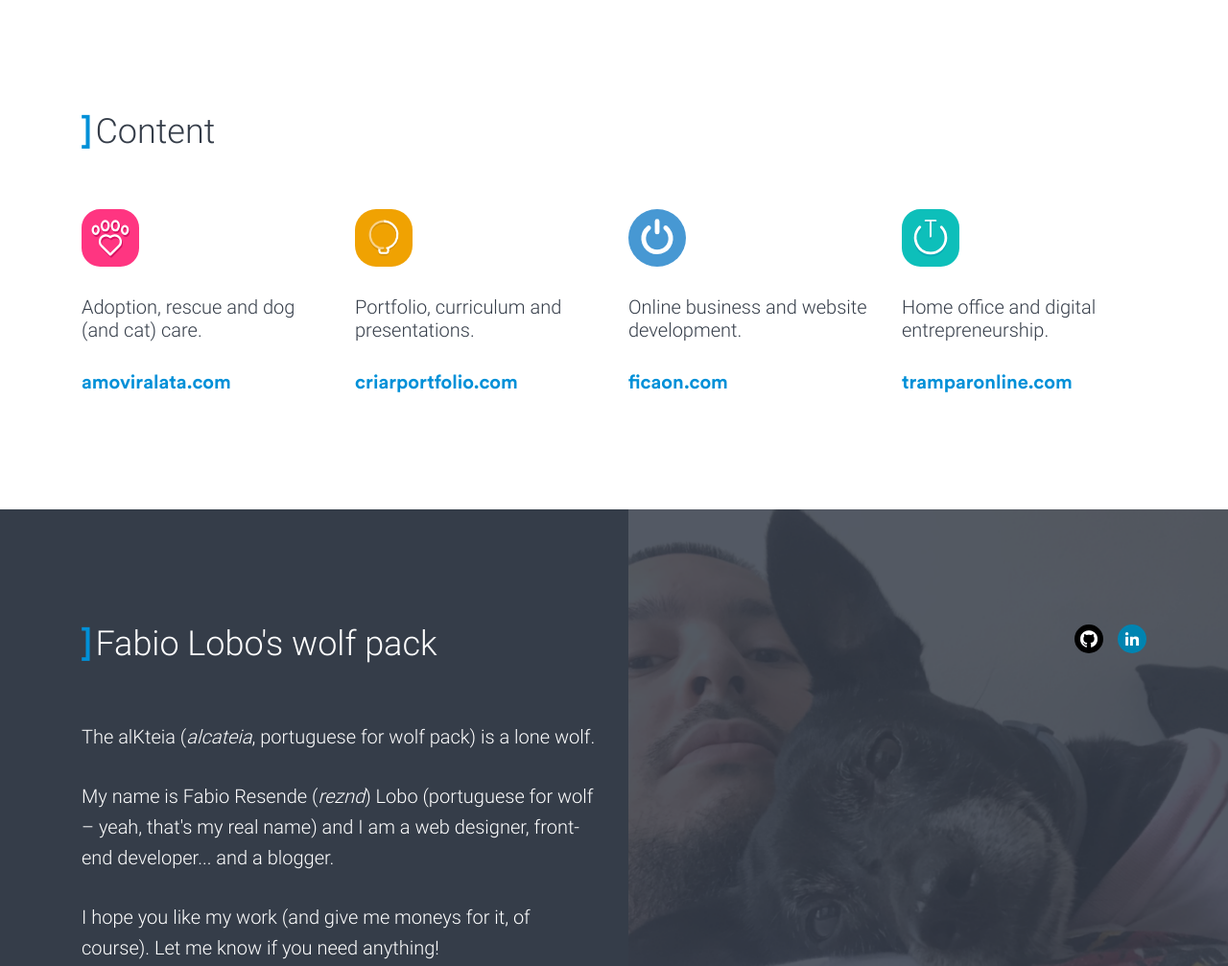
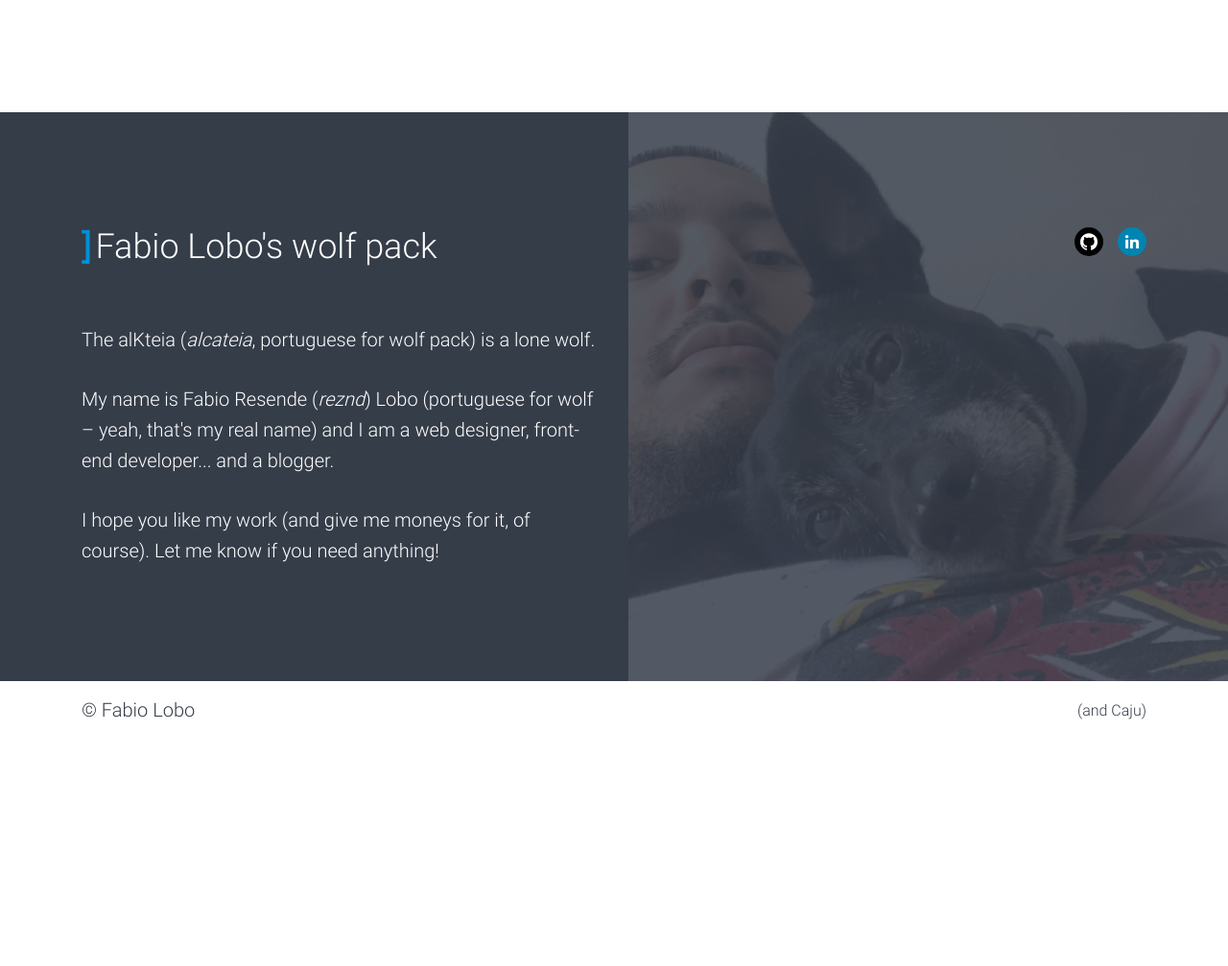
Before and after one commit to fabiorlobo/alKteia, a website: page dev_files/html/index.html in a window 1280 px wide. Shown: the part 1217-2224 px from the top of the page at 96% size. After the commit the page ends 1987 px from the top, so only its background shows below. Drawn offline with nearby package versions, Linux system fonts and the light colour scheme; files that its build step writes are made by us from their sources; files whose address does not match are found by name; a web font is replaced by a local one.

```diff
--- a/dev_files/html/index.html
+++ b/dev_files/html/index.html
@@ -64,46 +64,6 @@
 				</div>
 			</section>
 
-			<section class="main__section wrapper">
-				<h2 class="main__section__title">Content</h2>
-
-				<div class="cols cols--4">
-
-					<div class="portfolio col">
-						<i class="portfolio__icon"><img loading="lazy" src="assets/images/amoviralata.svg" width="60" height="60" alt="Amo Vira Lata"></i>
-
-						<p>Adoption, rescue and dog (and cat) care.</p>
-
-						<a class="portfolio__link" href="https://www.amoviralata.com">amoviralata.com</a>
-					</div>
-
-					<div class="portfolio col">
-						<i class="portfolio__icon"><img loading="lazy" src="assets/images/criarportfolio.svg" width="60" height="60" alt="Criar Portfolio"></i>
-
-						<p>Portfolio, curriculum and presentations.</p>
-
-						<a class="portfolio__link" href="https://www.criarportfolio.com">criarportfolio.com</a>
-					</div>
-
-					<div class="portfolio col">
-						<i class="portfolio__icon"><img loading="lazy" src="assets/images/ficaon.svg" width="60" height="60" alt="FicaOn"></i>
-
-						<p>Online business and website development.</p>
-
-						<a class="portfolio__link" href="https://www.ficaon.com">ficaon.com</a>
-					</div>
-
-					<div class="portfolio col">
-						<i class="portfolio__icon"><img loading="lazy" src="assets/images/tramparonline.svg" width="60" height="60" alt="Trampar Online"></i>
-
-						<p>Home office and digital entrepreneurship.</p>
-
-						<a class="portfolio__link" href="https://www.tramparonline.com">tramparonline.com</a>
-					</div>
-
-				</div>
-			</section>
-
 			<section class="about main__section">
 				<div class="wrapper">
 
```
Also changed, not shown: index.html (+1 -1 lines), assets/images/amoviralata.svg (deleted), assets/images/criarportfolio.svg (deleted), assets/images/ficaon.svg (deleted), assets/images/tramparonline.svg (deleted), dev_files/images/amoviralata.svg (deleted), dev_files/images/criarportfolio.svg (deleted), dev_files/images/ficaon.svg (deleted), dev_files/images/tramparonline.svg (deleted).
